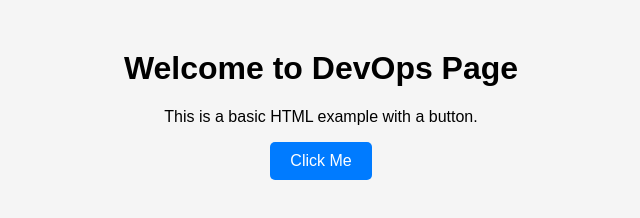
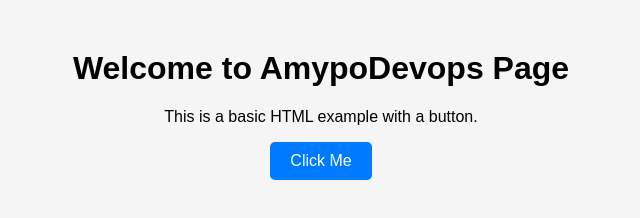
Before and after one commit to huzefaMD/amypo, a plain HTML site: page index.html in a window 1280 px wide. Shown: the whole page, without its empty margins (319-959 px from the left). Drawn offline with Linux system fonts and the light colour scheme.

Commit message:
This is commit by bluedev

```diff
--- a/index.html
+++ b/index.html
@@ -26,7 +26,7 @@
 </head>
 <body>
 
-  <h1>Welcome to DevOps Page</h1>
+  <h1>Welcome to AmypoDevops Page</h1>
   <p>This is a basic HTML example with a button.</p>
   <button onclick="alert('Hello! You clicked the button.')">Click Me</button>
 
```
